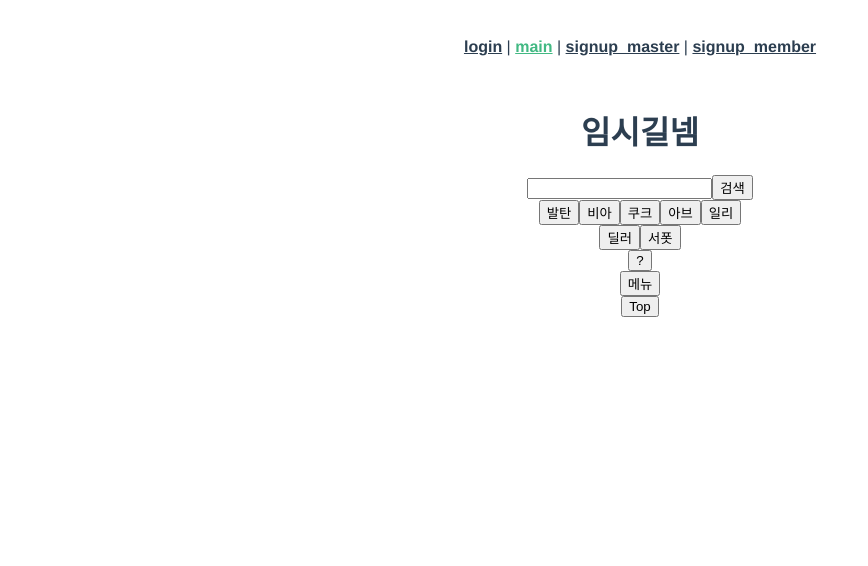
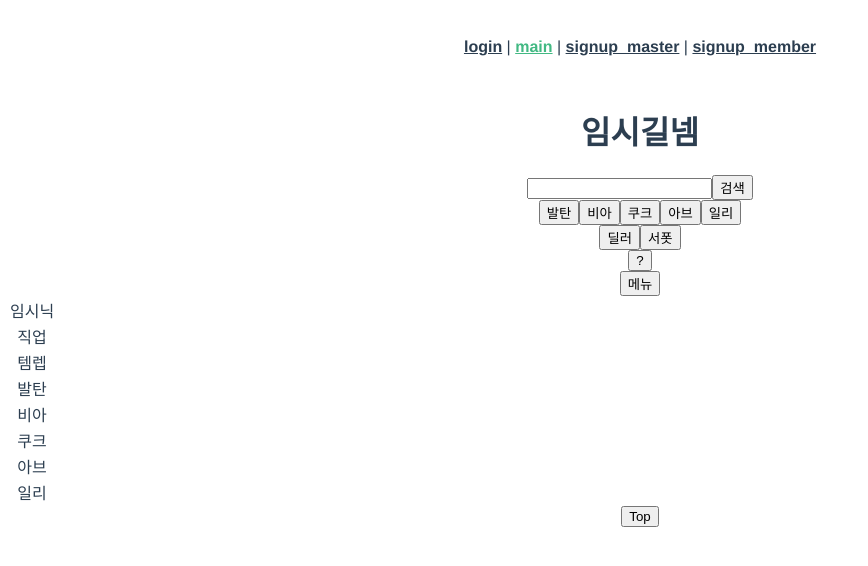
Before and after one commit to muguk04-4/lostArk_guildManager, a Vue app in the folder loagm/: page /main in a window 1280 px wide. Shown: the top 566 px of the page, without its empty margins (0-868 px from the left). Built offline with nearby package versions, Linux system fonts and the light colour scheme.

Commit message:
main table set

```diff
--- a/loagm/src/views/MainView.vue
+++ b/loagm/src/views/MainView.vue
@@ -40,8 +40,9 @@
 
   <!-- 메인 현황판 html -->
   <div>
-    <!-- nav 역할 할 맨윗줄 -->
+    <!-- navBar -->
     <div>
+      <!-- 길드명 캐릭검색 -->
       <div>
         <div>
           <h1>{{ guildName }}</h1>
@@ -52,6 +53,7 @@
         </div>
       </div>
 
+      <!-- 정렬버튼 -->
       <div>
         <div>
           <button>발탄</button>
@@ -66,6 +68,7 @@
         </div>
       </div>
 
+      <!-- 메뉴 및 도움말 -->
       <div>
         <div>
           <button>?</button>
@@ -78,7 +81,20 @@
 
     <!-- 현황판이 들어갈 곳 -->
     <div>
-      <table></table>
+      <table>
+        <thead>
+          <tr>임시닉</tr>
+          <tr>직업</tr>
+          <tr>템렙</tr>
+          <tr>발탄</tr>
+          <tr>비아</tr>
+          <tr>쿠크</tr>
+          <tr>아브</tr>
+          <tr>일리</tr>
+        </thead>
+        <!-- 캐릭터 들어갈 곳 -->
+        <tbody></tbody>
+      </table>
     </div>
 
     <button>Top</button>
@@ -93,7 +109,8 @@ export default {
       helpBtn: false,
       menuBtn: false,
       isGuildMaster: false,
-      isGuildMember: true
+      isGuildMember: true,
+      isEmpty: false
     }
   }
 }
```
